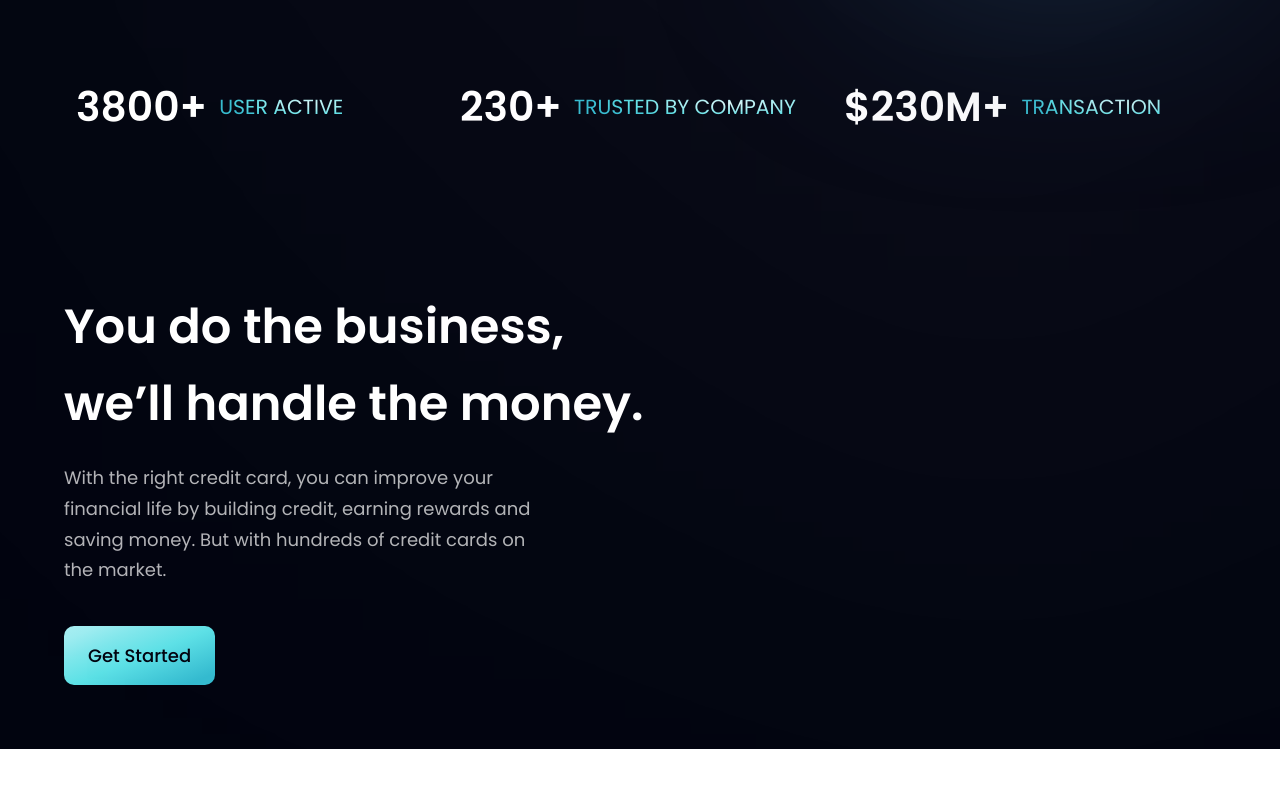
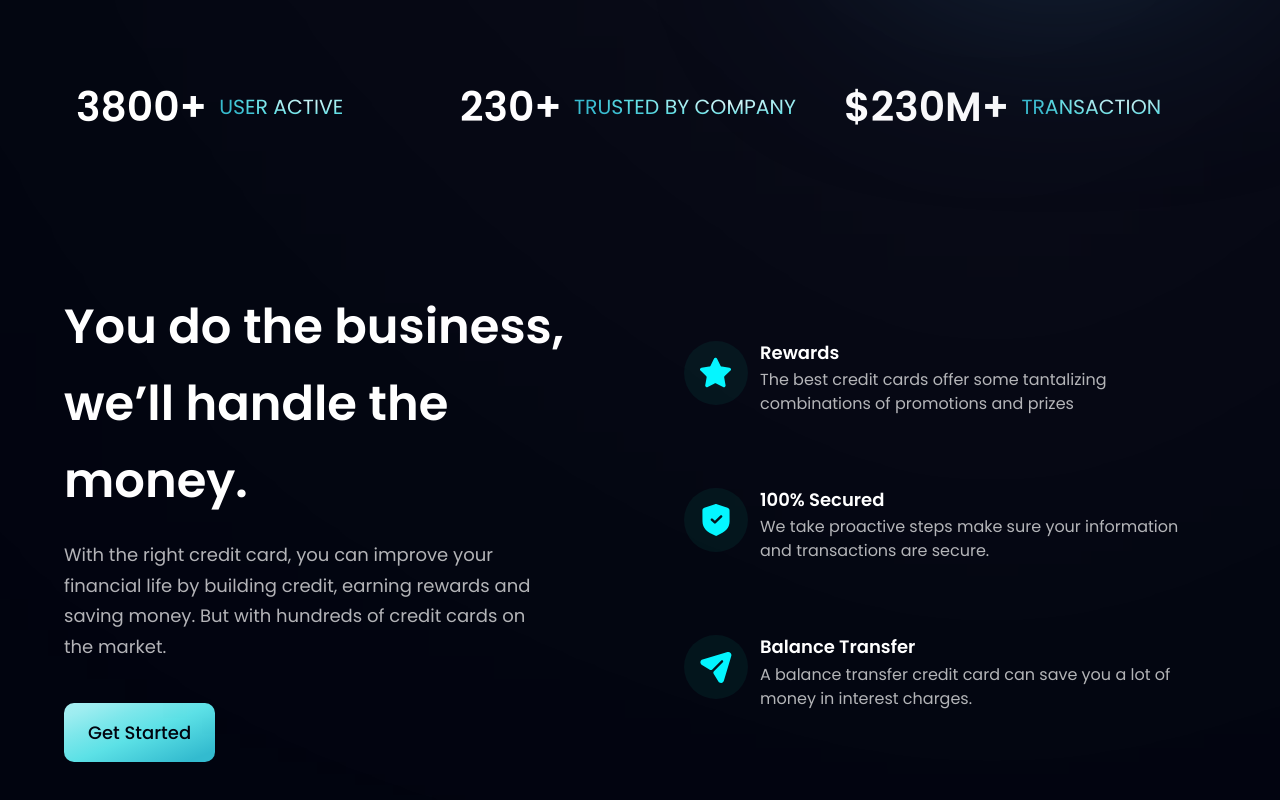
Before and after one commit to FelipeFama/hoobank, a React (Vite) app: page / in a window 1280 px wide. Shown: the part 720-1520 px from the top of the page. Before the commit the page ends 1469 px from the top, so only its background shows below. Built offline with nearby package versions, Linux system fonts and the light colour scheme.

Commit message:
feat: add new tags in business component

```diff
--- a/src/components/Business.tsx
+++ b/src/components/Business.tsx
@@ -1,5 +1,33 @@
+import { features } from "../constants";
 import { box, layout } from "../constants/boxes";
 import Button from "./Button";
+
+interface featureCardProps {
+  icon: string;
+  title: string;
+  content: string;
+  index: number;
+}
+
+const FeatureCard = ({ icon, title, content, index }: featureCardProps) => (
+  <aside
+    className={`flex flex-row p-6 rounded-[20px] ${
+      index !== features.length - 1 ? "mb-6" : "mb-0"
+    } feature-card`}>
+    <figure
+      className={`w-[64px] h-[64px] rounded-full ${box.flexCenter} bg-dimBlue`}>
+      <img src={icon} alt="icon" className="w-[50%] h-[50%] object-contain" />
+    </figure>
+    <div className="flex-1 flex flex-col ml-3">
+      <h3 className="font-poppins font-semibold text-white text-[18px] leading-[23.4px] mb-1">
+        {title}
+      </h3>
+      <p className="font-poppins font-normal text-dimWhite text-[16px] leading-[24px]">
+        {content}
+      </p>
+    </div>
+  </aside>
+);
 
 export default function Business() {
   return (
@@ -16,6 +44,11 @@ export default function Business() {
         </p>
         <Button styles={`mt-10`} />
       </article>
+      <article className={`${layout.sectionImg} flex-col`}>
+        {features.map((feature, index) => (
+          <FeatureCard key={feature.id} {...feature} index={index} />
+        ))}
+      </article>
     </section>
   );
 }
--- a/src/components/Stats.tsx
+++ b/src/components/Stats.tsx
@@ -8,9 +8,9 @@ export default function Stats() {
         <article
           key={stat.id}
           className={`flex-1 flex justify-start items-center flex-row m-3`}>
-          <h4 className="font-poppins font-semibold xs:text-[40.89px] text-[30.89] xs:leading-[53.16px] leading-[43.16px] text-white">
+          <h2 className="font-poppins font-semibold xs:text-[40.89px] text-[30.89] xs:leading-[53.16px] leading-[43.16px] text-white">
             {stat.value}
-          </h4>
+          </h2>
           <p className="font-poppins font-normal xs:text-[20.45px] text-[15.45px] xs:leading-[26.58px] leading-[21.58px] text-gradient uppercase ml-3">
             {stat.title}
           </p>
```
